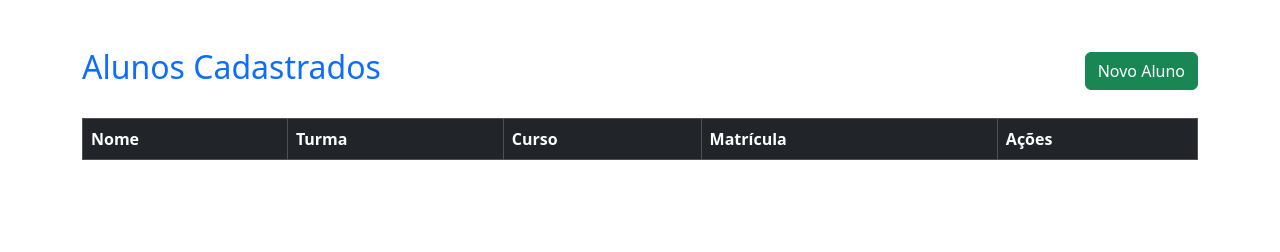
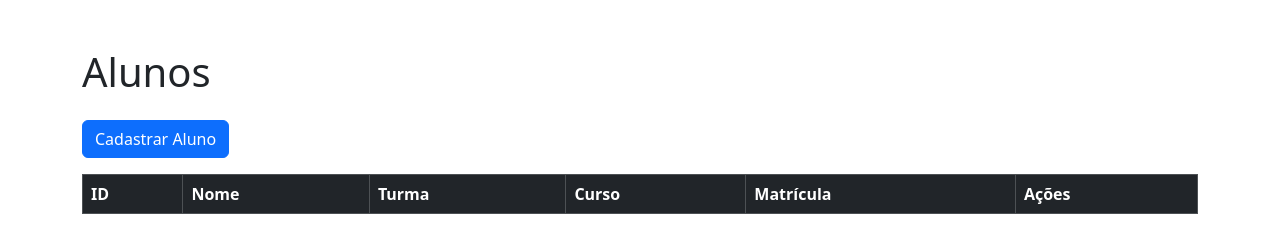
Before and after one commit to DanielleSilva01/pratica-6, a plain HTML site: page index.html in a window 1280 px wide. Drawn offline with nearby package versions, Linux system fonts and the light colour scheme.

Commit message:
Update index.html

```diff
--- a/index.html
+++ b/index.html
@@ -1,19 +1,23 @@
-<!DOCTYPE html>
-<html lang="pt-BR">
+<html>
     <head>
         <meta charset="UTF-8">
-    <title>CRUD de Alunos</title>
-    <link href="https://cdn.jsdelivr.net/npm/bootstrap@5.3.1/dist/css/bootstrap.min.css" rel="stylesheet">
+        <meta name="viewport" content="width=device-width, initial-scale=1.0">
+        <title>CRUD Alunos - Prática 06</title>
+        <link href="https://cdn.jsdelivr.net/npm/bootstrap@5.3.2/dist/css/bootstrap.min.css" rel="stylesheet">
     </head>
     <body>
+        <section class="mt-4">
             <div class="container mt-5">
-    <div class="d-flex justify-content-between align-items-center mb-4">
-        <h2 class="text-primary">Alunos Cadastrados</h2>
-        <a href="form.html" class="btn btn-success">Novo Aluno</a>
+                <div class="row">
+                    <div class="col-12">
+                        <h1 class="mb-4">Alunos</h1>
+                        <a class="btn btn-primary mb-3" href="form.html">Cadastrar Aluno</a>
                     </div>
-    <table class="table table-striped table-bordered">
+                    <div class="col-12">
+                        <table id="alunos-table" class="table table-bordered table-striped">
                             <thead class="table-dark">
                                 <tr>
+                                    <th>ID</th>
                                     <th>Nome</th>
                                     <th>Turma</th>
                                     <th>Curso</th>
@@ -21,11 +25,14 @@
                                     <th>Ações</th>
                                 </tr>
                             </thead>
-        <tbody id="studentTableBody"></tbody>
+                            <tbody>
+                            </tbody>
                         </table>
                     </div>
-
-<script src="https://cdn.jsdelivr.net/npm/bootstrap@5.3.1/dist/js/bootstrap.bundle.min.js"></script>
-<script src="script.js"></script>
+                </div>
+            </div>
+        </section>
+      <script src="https://cdn.jsdelivr.net/npm/bootstrap@5.3.2/dist/js/bootstrap.bundle.min.js"></script>
+      <script src="js/script.js"></script>
     </body>
 </html>
```
Lines whose indentation alone changed are shown as unchanged.
